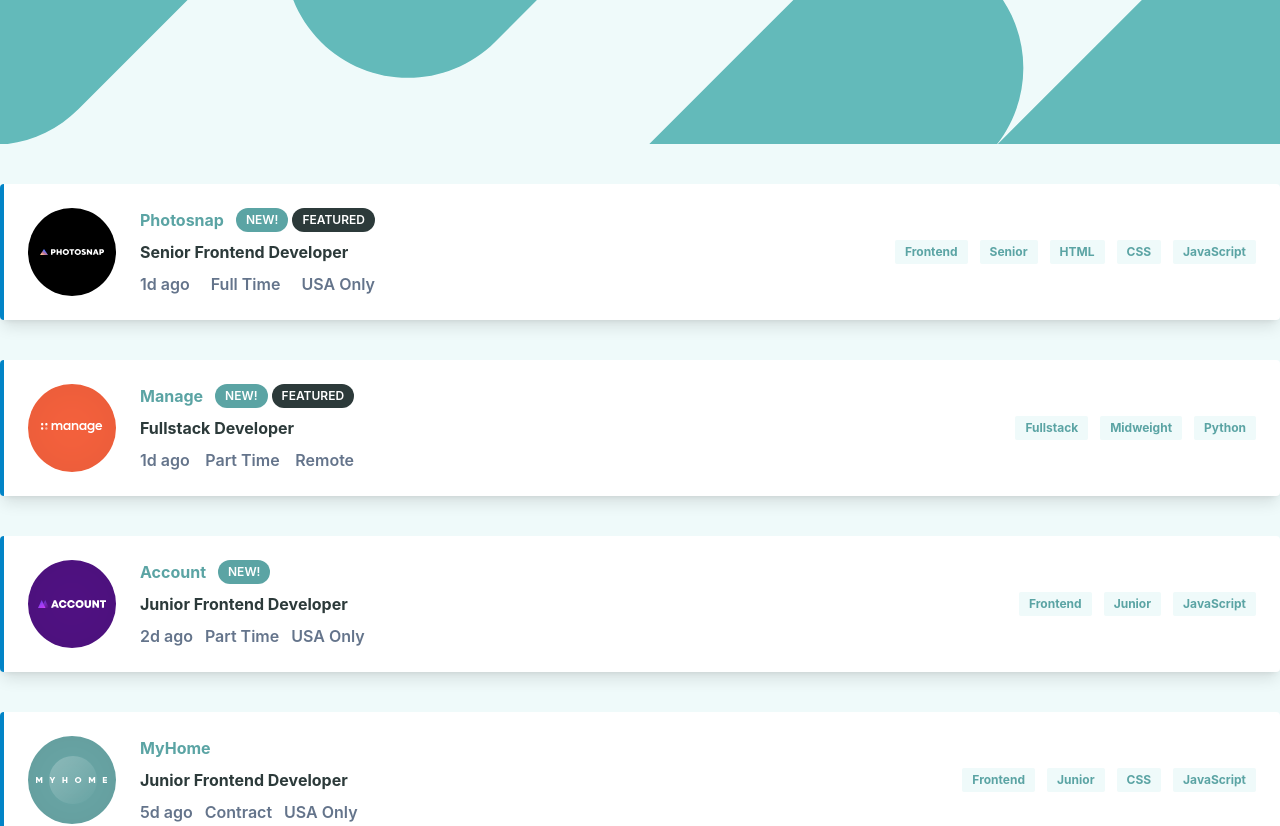
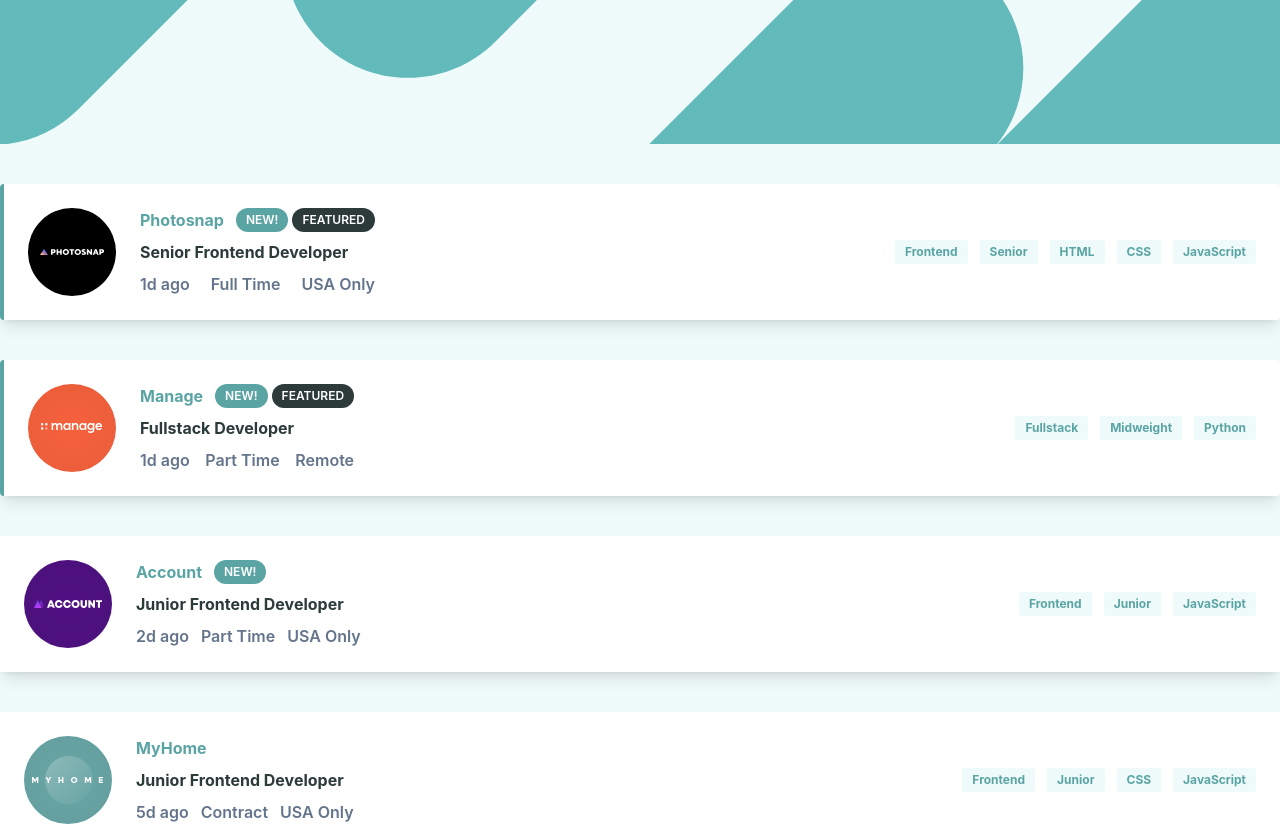
Before and after one commit to fedeq/job-listing, a React (Vite) app: page / in a window 1280 px wide. Shown: the top 826 px of the page. Built offline with nearby package versions, Linux system fonts and the light colour scheme.

Commit message:
Fix border color. Add shadow on hover

```diff
--- a/src/components/JobItem.tsx
+++ b/src/components/JobItem.tsx
@@ -9,7 +9,11 @@
   const { addNewFilter } = useFiltersActions();
 
   return (
-    <div className="border-l-4 border-sky-600 rounded  flex shadow-lg justify-between p-6 mb-10 bg-white w-full">
+    <div
+      className={`${
+        job.featured ? "border-l-4 border-desaturated_dark_cyan rounded" : ""
+      }  flex shadow-lg justify-between p-6 mb-10 bg-white w-full hover:shadow-2xl transition-all`}
+    >
       <div className="flex">
         <img className="mr-6" src={getImgUrl(job.logo)} alt="logo" />
         <div className="flex flex-col justify-between">
```
